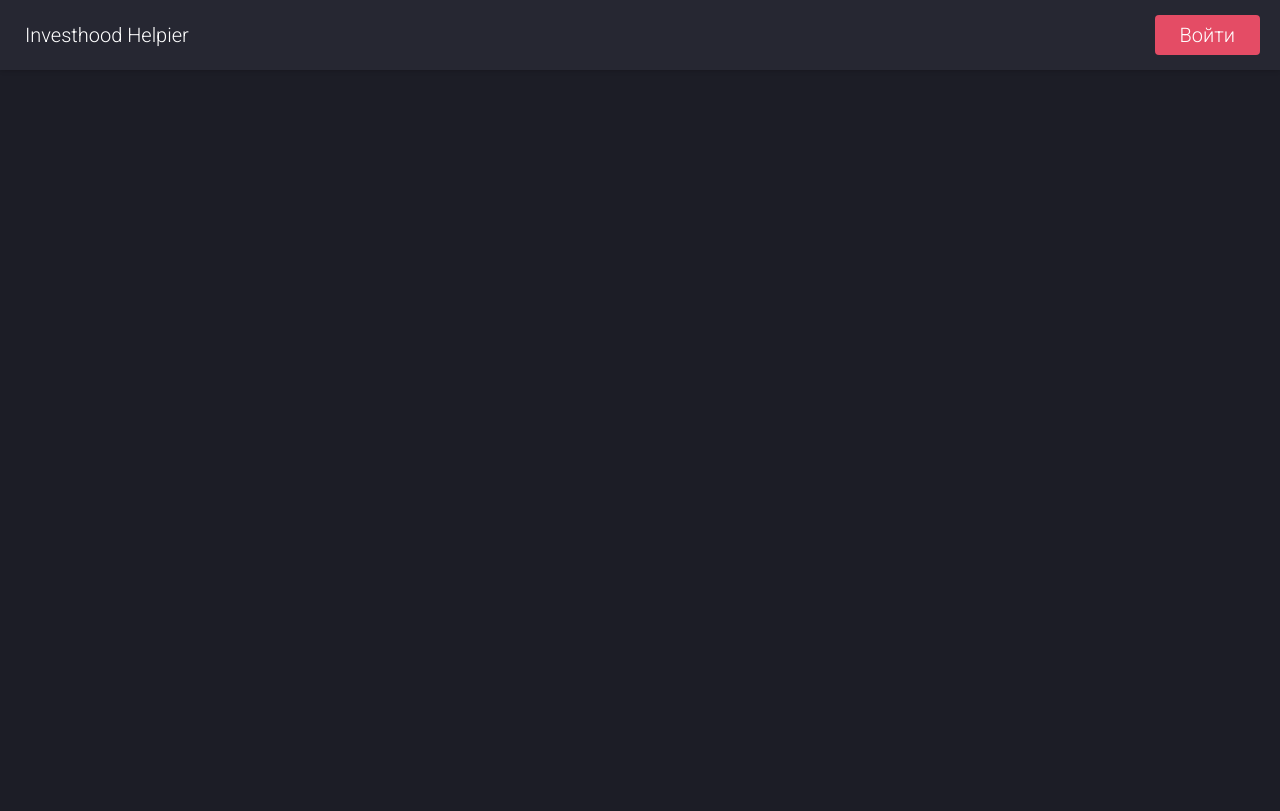
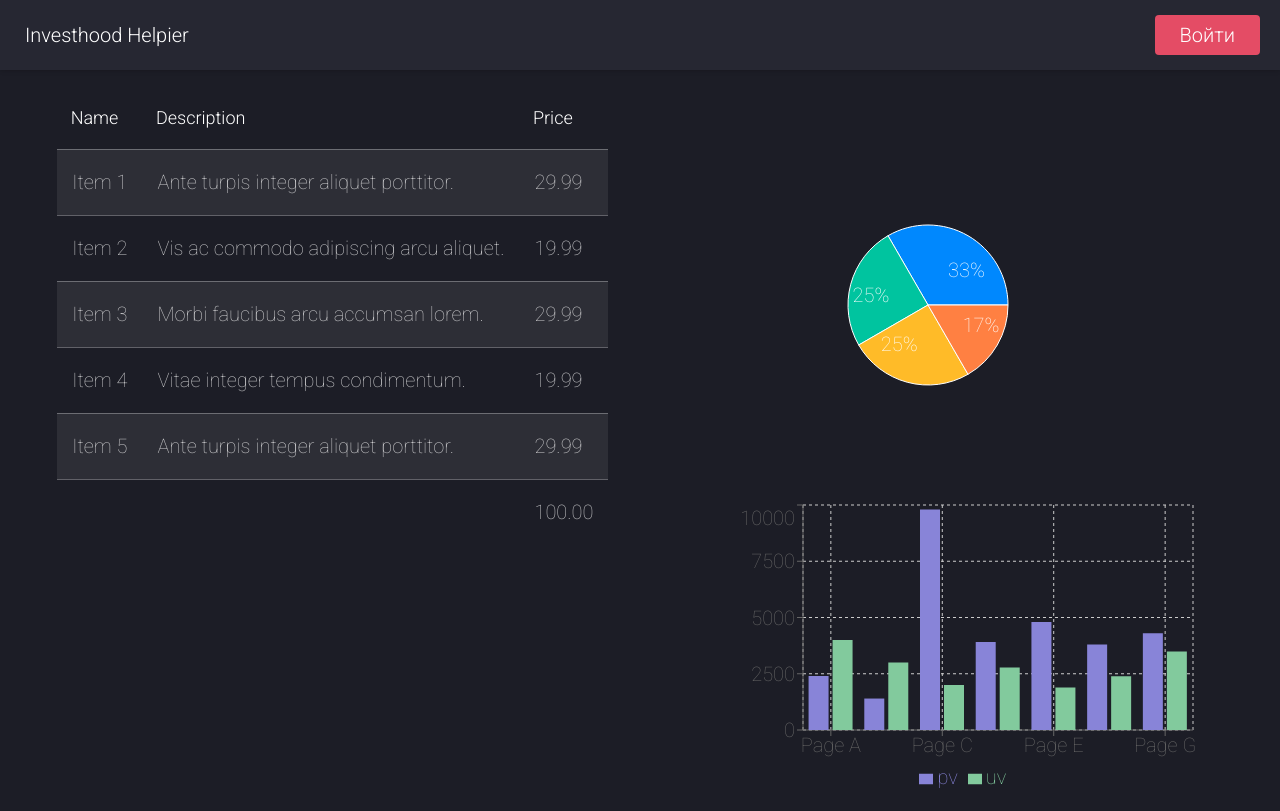
Before and after one commit to chmilvs/Stocks-risk-manager, a React (Create React App) app in the folder front/: page /dashboard in a window 1280 px wide. Built offline with nearby package versions, Linux system fonts and the light colour scheme.

Commit message:
Commit 3: Dashboard

```diff
--- a/front/package.json
+++ b/front/package.json
@@ -10,6 +10,7 @@
     "react-dom": "^17.0.1",
     "react-router-dom": "^5.2.0",
     "react-scripts": "4.0.2",
+    "recharts": "^2.0.4",
     "redux": "^4.0.5",
     "redux-thunk": "^2.3.0",
     "web-vitals": "^1.1.0"
--- a/front/public/index.css
+++ b/front/public/index.css
@@ -2460,3 +2460,71 @@ textarea {
   box-shadow: none;
   color: #ffffff !important;
 }
+
+/* Table */
+
+.table-wrapper {
+  -webkit-overflow-scrolling: touch;
+  overflow-x: auto;
+}
+
+table {
+  margin: 0 0 2em 0;
+  width: 100%;
+}
+
+  table tbody tr {
+    border: solid 1px rgba(255, 255, 255, 0.3);
+    border-left: 0;
+    border-right: 0;
+  }
+
+    table tbody tr:nth-child(2n + 1) {
+      background-color: rgba(255, 255, 255, 0.075);
+    }
+
+  table td {
+    padding: 0.75em 0.75em;
+  }
+
+  table th {
+    color: #ffffff;
+    font-size: 0.9em;
+    font-weight: 300;
+    padding: 0 0.75em 0.75em 0.75em;
+    text-align: left;
+  }
+
+  table thead {
+    border-bottom: solid 1px rgba(255, 255, 255, 0.3);
+  }
+
+  table tfoot {
+    border-top: solid 1px rgba(255, 255, 255, 0.3);
+  }
+
+  table.alt {
+    border-collapse: separate;
+  }
+
+    table.alt tbody tr td {
+      border: solid 1px rgba(255, 255, 255, 0.3);
+      border-left-width: 0;
+      border-top-width: 0;
+    }
+
+      table.alt tbody tr td:first-child {
+        border-left-width: 1px;
+      }
+
+    table.alt tbody tr:first-child td {
+      border-top-width: 1px;
+    }
+
+    table.alt thead {
+      border-bottom: 0;
+    }
+
+    table.alt tfoot {
+      border-top: 0;
+    }
--- a/front/src/App.js
+++ b/front/src/App.js
@@ -1,7 +1,8 @@
 import { BrowserRouter, Switch, Route } from 'react-router-dom'
 import NavBar from './components/NavBar/NavBar'
 import Banner from './components/Banner/Banner'
-import Auth from './components/AuthForm/Auth'
+import Auth from './components/Auth/Auth'
+import Dashboard from './components/Dashboard/Dashboard'
 
 function App() {
   return (
@@ -17,6 +18,10 @@ function App() {
       <Auth/>
       </Route>
 
+      <Route path='/dashboard'>
+        <Dashboard/>
+      </Route>
+
       </Switch>
 
     </BrowserRouter>
--- a/front/src/components/AuthForm/LoginForm.js
+++ b/front/src/components/Auth/LoginForm.js
@@ -1,4 +1,3 @@
-import React from 'react';
 import { Link } from 'react-router-dom'
 import './Auth.css'
 
@@ -7,7 +6,7 @@ function LoginForm({ setState }) {
     <div className="auth">
       <form>
         <div className="col-6 col-12-xsmall">
-          <input type="text" name="username" id="name" placeholder="Имя пользователя" />
+          <input type="text" name="username" id="name" placeholder="Логин" />
         </div>
         <div className="col-6 col-12-xsmall">
           <input
--- a/front/src/components/AuthForm/RegForm.js
+++ b/front/src/components/Auth/RegForm.js
@@ -1,4 +1,3 @@
-import React from 'react';
 import { Link } from 'react-router-dom'
 import './Auth.css'
 
@@ -7,7 +6,7 @@ function RegForm({ setState }) {
     <div className="auth">
       <form>
       <div className="col-6 col-12-xsmall">
-          <input type="text" name="username" id="name" placeholder="Имя пользователя" />
+          <input type="text" name="username" id="name" placeholder="Логин" />
         </div>
         <div className="col-6 col-12-xsmall">
           <input
--- /dev/null
+++ b/front/src/components/Dashboard/BarDiagram/BarDiagram.js
@@ -0,0 +1,73 @@
+import { BarChart, Bar, Cell, XAxis, YAxis, CartesianGrid, Tooltip, Legend } from 'recharts'
+
+function BarDiagram() {
+  const data = [
+    {
+      name: "Page A",
+      uv: 4000,
+      pv: 2400,
+      amt: 2400,
+    },
+    {
+      name: "Page B",
+      uv: 3000,
+      pv: 1398,
+      amt: 2210,
+    },
+    {
+      name: "Page C",
+      uv: 2000,
+      pv: 9800,
+      amt: 2290,
+    },
+    {
+      name: "Page D",
+      uv: 2780,
+      pv: 3908,
+      amt: 2000,
+    },
+    {
+      name: "Page E",
+      uv: 1890,
+      pv: 4800,
+      amt: 2181,
+    },
+    {
+      name: "Page F",
+      uv: 2390,
+      pv: 3800,
+      amt: 2500,
+    },
+    {
+      name: "Page G",
+      uv: 3490,
+      pv: 4300,
+      amt: 2100,
+    },
+  ];
+  return (
+    <>
+      <BarChart
+        width={500}
+        height={300}
+        data={data}
+        margin={{
+          top: 5,
+          right: 30,
+          left: 20,
+          bottom: 5,
+        }}
+      >
+        <CartesianGrid strokeDasharray="3 3" />
+        <XAxis dataKey="name" />
+        <YAxis />
+        <Tooltip />
+        <Legend />
+        <Bar dataKey="pv" fill="#8884d8" />
+        <Bar dataKey="uv" fill="#82ca9d" />
+      </BarChart>
+    </>
+  );
+}
+
+export default BarDiagram;
--- /dev/null
+++ b/front/src/components/Dashboard/Dashboard.css
@@ -0,0 +1,5 @@
+.dashboard {
+  display: flex;
+  margin-top: 100px;
+  justify-content: space-around;
+}
--- /dev/null
+++ b/front/src/components/Dashboard/Dashboard.js
@@ -0,0 +1,20 @@
+import PieDiagram from './PieDiagram/PieDiagram';
+import BarDiagram from './BarDiagram/BarDiagram';
+import Table from './Table/Table'
+import './Dashboard.css'
+
+function Dashboard() {
+  return (
+    <div className="dashboard">
+    <div className="table">
+      <Table/>
+    </div>
+    <div className="diagrams">
+      <PieDiagram/>
+      <BarDiagram/>
+    </div>
+    </div>
+  );
+}
+
+export default Dashboard;
--- /dev/null
+++ b/front/src/components/Dashboard/PieDiagram/PieDiagram.js
@@ -0,0 +1,60 @@
+import { PieChart, Pie, Cell } from "recharts";
+
+function PieDiagram() {
+  const data = [
+    { name: "Group A", value: 400 },
+    { name: "Group B", value: 300 },
+    { name: "Group C", value: 300 },
+    { name: "Group D", value: 200 },
+  ];
+  const COLORS = ["#0088FE", "#00C49F", "#FFBB28", "#FF8042"];
+  const RADIAN = Math.PI / 180;
+  const renderCustomizedLabel = ({
+    cx,
+    cy,
+    midAngle,
+    innerRadius,
+    outerRadius,
+    percent,
+    index,
+  }) => {
+    const radius = innerRadius + (outerRadius - innerRadius) * 0.5;
+    const x = cx + radius * Math.cos(-midAngle * RADIAN);
+    const y = cy + radius * Math.sin(-midAngle * RADIAN);
+
+    return (
+      <text
+        x={x}
+        y={y}
+        fill="white"
+        textAnchor={x > cx ? "start" : "end"}
+        dominantBaseline="central"
+      >
+        {`${(percent * 100).toFixed(0)}%`}
+      </text>
+    );
+  };
+
+  return (
+    <>
+      <PieChart width={400} height={400}>
+        <Pie
+          data={data}
+          cx={200}
+          cy={200}
+          labelLine={false}
+          label={renderCustomizedLabel}
+          outerRadius={80}
+          fill="#8884d8"
+          dataKey="value"
+        >
+          {data.map((entry, index) => (
+            <Cell key={`cell-${index}`} fill={COLORS[index % COLORS.length]} />
+          ))}
+        </Pie>
+      </PieChart>
+    </>
+  );
+}
+
+export default PieDiagram;
--- /dev/null
+++ b/front/src/components/Dashboard/Table/Table.js
@@ -0,0 +1,52 @@
+import React from 'react';
+
+function Table() {
+  return (
+    <div className="table-wrapper">
+    <table>
+      <thead>
+        <tr>
+          <th>Name</th>
+          <th>Description</th>
+          <th>Price</th>
+        </tr>
+      </thead>
+      <tbody>
+        <tr>
+          <td>Item 1</td>
+          <td>Ante turpis integer aliquet porttitor.</td>
+          <td>29.99</td>
+        </tr>
+        <tr>
+          <td>Item 2</td>
+          <td>Vis ac commodo adipiscing arcu aliquet.</td>
+          <td>19.99</td>
+        </tr>
+        <tr>
+          <td>Item 3</td>
+          <td> Morbi faucibus arcu accumsan lorem.</td>
+          <td>29.99</td>
+        </tr>
+        <tr>
+          <td>Item 4</td>
+          <td>Vitae integer tempus condimentum.</td>
+          <td>19.99</td>
+        </tr>
+        <tr>
+          <td>Item 5</td>
+          <td>Ante turpis integer aliquet porttitor.</td>
+          <td>29.99</td>
+        </tr>
+      </tbody>
+      <tfoot>
+        <tr>
+          <td colspan="2"></td>
+          <td>100.00</td>
+        </tr>
+      </tfoot>
+    </table>
+  </div>
+  );
+}
+
+export default Table;
```
Also changed, not shown: front/src/components/Auth/Auth.css (renamed from front/src/components/AuthForm/Auth.css), front/src/components/Auth/Auth.js (renamed from front/src/components/AuthForm/Auth.js), 1 other file (tests, documents, lock files or other folders).
